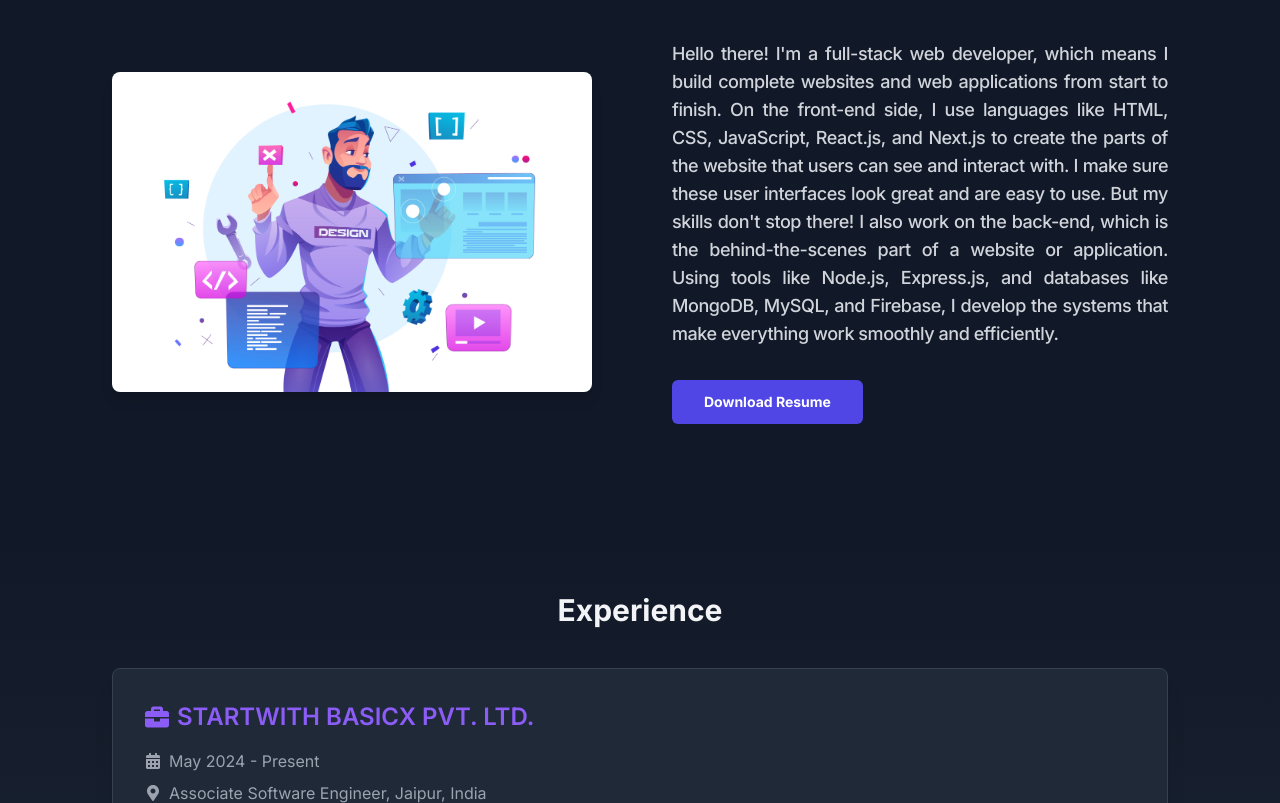
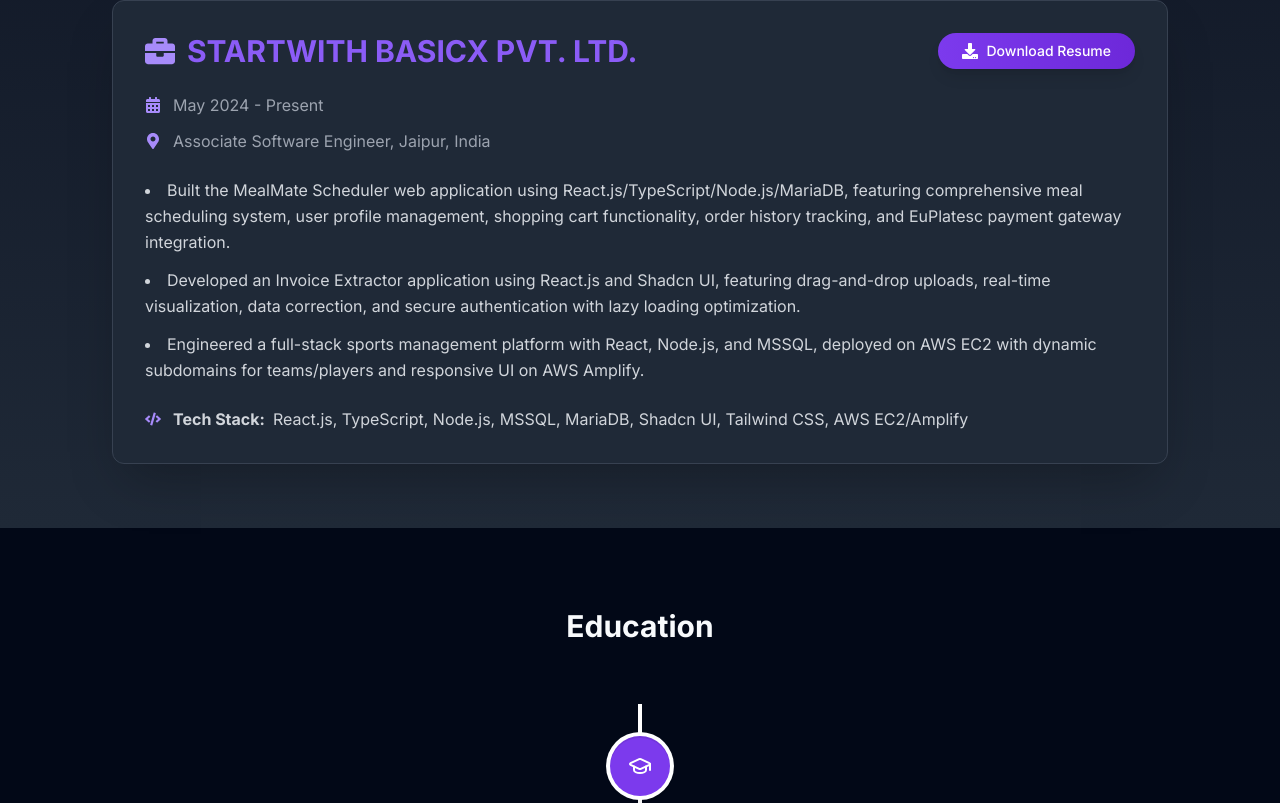
Before and after one commit to Ritikgupta856/portfolio, a Next.js app: page / in a window 1280 px wide. Shown: the part 937-1740 px from the top of the page. Built offline with nearby package versions, Linux system fonts and the light colour scheme.

Commit message:
remove About component and update navigation; enhance Experience section with download link and improved styling

```diff
--- a/app/page.jsx
+++ b/app/page.jsx
@@ -1,5 +1,4 @@
 import Skills from '@/components/Skills'
-import About from '@/components/About'
 import Hero from '@/components/Hero'
 import Projects from '@/components/Projects'
 import Education from '@/components/Education'
@@ -11,7 +10,6 @@
   return (
     <main>
       <Hero/>
-      <About/>
       <Experience/>
       <Education/>
       <Skills/>
--- a/components/About.jsx
+++ /dev/null
@@ -1,75 +0,0 @@
-"use client";
-import Image from "next/image";
-import React from "react";
-import { Button } from "./ui/button";
-import Link from "next/link";
-import { motion } from "framer-motion";
-
-const About = () => {
-  const fadeInVariants = {
-    hidden: { opacity: 0, y: 50 },
-    visible: {
-      opacity: 1,
-      y: 0,
-      transition: {
-        duration: 0.6,
-        ease: "easeInOut",
-        staggerChildren: 0.2,
-      },
-    },
-  };
-  return (
-    <section
-      id="about"
-      className="min-h-[400px] py-16 bg-gray-100 dark:bg-gray-900 px-4 sm:px-6 lg:px-12 xl:px-20 2xl:px-40"
-    >
-      <motion.div
-        variants={fadeInVariants}
-        initial="hidden"
-        whileInView="visible"
-        viewport={{ once: true }}
-        className="mx-auto container"
-      >
-        <div className="text-3xl text-center mb-10 font-bold ">About Me</div>
-
-        <div className="flex flex-col md:flex-row items-center py-10 gap-12 md:gap-20">
-          <Image
-            src="/about.jpg"
-            alt="home"
-            width={480}
-            height={480}
-            className="rounded-lg shadow-lg max-w-full"
-          />
-
-          <div className="w-full md:w-1/2 lg:w-4/5">
-            <p className="text-gray-800 dark:text-gray-300 text-lg text-justify font-medium tracking-tighter sm:tracking-tight mb-8">
-              Hello there! I'm a full-stack web developer, which means I build
-              complete websites and web applications from start to finish. On
-              the front-end side, I use languages like HTML, CSS, JavaScript,
-              React.js, and Next.js to create the parts of the website that
-              users can see and interact with. I make sure these user interfaces
-              look great and are easy to use. But my skills don't stop there!
-              I also work on the back-end, which is the behind-the-scenes part
-              of a website or application. Using tools like Node.js, Express.js,
-              and databases like MongoDB, MySQL, and Firebase, I develop the
-              systems that make everything work smoothly and efficiently.
-            </p>
-
-            <div className="flex justify-center md:justify-start">
-              <Link href="/resume/ritik_resume.pdf" download>
-                <Button
-                  size="lg"
-                  className="bg-indigo-600  hover:bg-indigo-700 text-white font-bold transition-colors duration-300"
-                >
-                  Download Resume
-                </Button>
-              </Link>
-            </div>
-          </div>
-        </div>
-      </motion.div>
-    </section>
-  );
-};
-
-export default About;
--- a/components/ChatBot.jsx
+++ b/components/ChatBot.jsx
@@ -65,18 +65,18 @@
     <>
       <button
         onClick={() => setIsOpen(!isOpen)}
-        className="fixed bottom-6 right-6 md:bottom-10 md:right-10 bg-blue-500 text-white p-4 rounded-full shadow-lg hover:bg-blue-600 transition-all z-50 focus:outline-none focus:ring-2 focus:ring-blue-500 focus:ring-offset-2"
+        className="fixed bottom-6 right-6 md:bottom-10 md:right-10 bg-violet-600 text-white p-4 rounded-full shadow-lg hover:bg-violet-700 transition-all z-50 focus:outline-none focus:ring-2 focus:ring-violet-500 focus:ring-offset-2"
         aria-label={isOpen ? "Close chatbot" : "Open chatbot"}
       >
         {isOpen ? <X /> : <MessageCircle />}
       </button>
-      \
+
       {isOpen && (
         <motion.div
           variants={fadeInVariants}
           initial="hidden"
           animate="visible"
-          className="fixed bottom-20 right-6 md:bottom-24 md:right-10 bg-white dark:bg-gray-800 p-6 rounded-lg shadow-lg w-80 md:w-96 z-40"
+          className="fixed bottom-20 right-6 md:bottom-24 md:right-10 bg-white dark:bg-gray-800 p-6 rounded-lg shadow-2xl w-80 md:w-96 z-40"
         >
           <div className="text-xl font-bold mb-4 text-gray-900 dark:text-white">
             Get in Touch
@@ -98,7 +98,7 @@
                 type="text"
                 id="name"
                 name="username"
-                className="mt-2 bg-gray-100 dark:bg-gray-700 text-gray-900 dark:text-white"
+                className="mt-2 bg-gray-50 dark:bg-gray-700"
                 placeholder="Your Name"
                 required
                 aria-required="true"
@@ -113,7 +113,7 @@
                 type="email"
                 id="email"
                 name="email"
-                className="mt-2 bg-gray-100 dark:bg-gray-700 text-gray-900 dark:text-white"
+                className="mt-2 bg-gray-50 dark:bg-gray-700"
                 placeholder="Your Email ID"
                 required
                 aria-required="true"
@@ -128,7 +128,7 @@
                 placeholder="Type your message here"
                 name="message"
                 id="msg"
-                className="mt-2 bg-gray-100 dark:bg-gray-700 text-gray-900 dark:text-white"
+                className="mt-2 bg-gray-50 dark:bg-gray-700"
                 required
                 aria-required="true"
               />
@@ -136,7 +136,7 @@
 
             <Button
               type="submit"
-              className="mt-5 bg-blue-500 hover:bg-blue-600 dark:bg-blue-600 dark:hover:bg-blue-700"
+              className="mt-5 bg-violet-600 hover:bg-violet-700 dark:bg-violet-700 dark:hover:bg-violet-600 transition-colors dark:text-white duration-300"
               disabled={isLoading}
             >
               {isLoading ? "Sending..." : "Submit"}
--- a/components/Experience.jsx
+++ b/components/Experience.jsx
@@ -1,34 +1,67 @@
 import React from 'react';
-import { FaBriefcase, FaCalendarAlt, FaMapMarkerAlt, FaCode } from 'react-icons/fa';
+import {
+  FaBriefcase,
+  FaCalendarAlt,
+  FaMapMarkerAlt,
+  FaCode,
+  FaDownload
+} from 'react-icons/fa';
+import Link from 'next/link';
 import { experienceData } from '@/lib/data';
 
 const Experience = () => {
   return (
-        <section id="experience" className="py-8 px-4 sm:py-16 sm:px-6 lg:px-12 xl:px-20 2xl:px-40 bg-gradient-to-b from-gray-100 to-gray-200 dark:from-gray-900 dark:to-gray-800">
-            <div className="container mx-auto">
-                <h2 className="text-2xl sm:text-3xl font-bold text-center mb-6 sm:mb-10 text-gray-900 dark:text-gray-100">
+    <section
+      id="experience"
+      className="py-8 px-4 sm:py-16 sm:px-6 lg:px-12 xl:px-20 2xl:px-40 bg-gradient-to-b from-gray-50 to-gray-100 dark:from-gray-900 dark:to-gray-800"
+    >
+      <div className="container mx-auto px-4 sm:px-6 lg:px-8">
+        <h2 className="text-center text-3xl font-bold mb-10">
          Experience
         </h2>
-                <div className="bg-white dark:bg-gray-800 p-6 sm:p-8 rounded-lg shadow-xl hover:shadow-2xl transition-shadow duration-300 border border-gray-200 dark:border-gray-700">
-                    <h3 className="text-xl sm:text-2xl font-semibold text-gray-900 dark:text-violet-500 flex items-center">
-                        <FaBriefcase className="mr-2" /> {experienceData.company}
+
+        <div className="bg-white dark:bg-gray-800 p-6 sm:p-8 rounded-xl shadow-2xl hover:shadow-3xl transition-all duration-300 border border-gray-200 dark:border-gray-700 relative transform hover:-translate-y-2">
+          <div className="flex flex-col sm:flex-row items-center justify-between mb-6">
+            <h3 className="text-2xl sm:text-3xl font-bold text-gray-900 dark:text-violet-500 flex items-center mb-4 sm:mb-0">
+              <FaBriefcase className="mr-3 text-violet-600 dark:text-violet-400" />
+              {experienceData.company}
             </h3>
+
+            <Link
+              href="/resume/ritik_resume.pdf"
+              target="_blank"
+              rel="noopener noreferrer"
+              className="flex items-center bg-gradient-to-r from-violet-600 to-violet-700 text-white px-6 py-2 rounded-full hover:from-violet-700 hover:to-violet-800 transition-all duration-300 active:scale-95 shadow-lg hover:shadow-xl"
+            >
+              <FaDownload className="mr-2" />
+              <span className="text-sm font-medium">Download Resume</span>
+            </Link>
+          </div>
+
           <div className="mt-4 text-gray-600 dark:text-gray-400 flex items-center">
-                        <FaCalendarAlt className="mr-2" /> {experienceData.duration}
+            <FaCalendarAlt className="mr-3 text-violet-600 dark:text-violet-400" />
+            <span>{experienceData.duration}</span>
           </div>
-                    <div className="mt-2 text-gray-600 dark:text-gray-400 flex items-center">
-                        <FaMapMarkerAlt className="mr-2" /> {experienceData.role}, {experienceData.location}
+
+          <div className="mt-3 text-gray-600 dark:text-gray-400 flex items-center">
+            <FaMapMarkerAlt className="mr-3 text-violet-600 dark:text-violet-400" />
+            <span>{experienceData.role}, {experienceData.location}</span>
           </div>
-                    <ul className="list-disc list-inside mt-4 sm:mt-6 space-y-2 sm:space-y-3 text-gray-800 dark:text-gray-300">
+
+          <ul className="list-disc list-inside mt-6 space-y-3 text-gray-800 dark:text-gray-300">
             {experienceData.achievements.map((achievement, index) => (
               <li key={index} className="leading-relaxed">
                 {achievement}
               </li>
             ))}
           </ul>
-                    <div className="mt-4 sm:mt-6 text-gray-800 dark:text-gray-300 flex items-center">
-                        <FaCode className="mr-2 text-violet-500 dark:text-violet-400" />
-                        <strong>Tech Stack:</strong> <span className="ml-1">{experienceData.techStack}</span>
+
+          <div className="mt-6 text-gray-800 dark:text-gray-300 flex items-center">
+            <FaCode className="mr-3 text-violet-600 dark:text-violet-400" />
+            <strong>Tech Stack:</strong>
+            <span className="ml-2">
+              {experienceData.techStack}
+            </span>
           </div>
         </div>
       </div>
--- a/components/MobileNav.jsx
+++ b/components/MobileNav.jsx
@@ -16,7 +16,6 @@
 
 const links = [
   { path: "/", name: "Home" },
-  { path: "#about", name: "About" },
   { path: "#experience", name: "Experience" },
   { path: "#education", name: "Education" },
   { path: "#Skills", name: "Skills" },
--- a/components/Navbar.jsx
+++ b/components/Navbar.jsx
@@ -15,7 +15,6 @@
 
 const links = [
   { path: "/", name: "Home" },
-  { path: "#about", name: "About" },
   { path: "#experience", name: "Experience" },
   { path: "#education", name: "Education" },
   { path: "#skills", name: "Skills" },
```
Also changed, not shown: public/about.jpg (deleted). Lines whose indentation alone changed are shown as unchanged.
